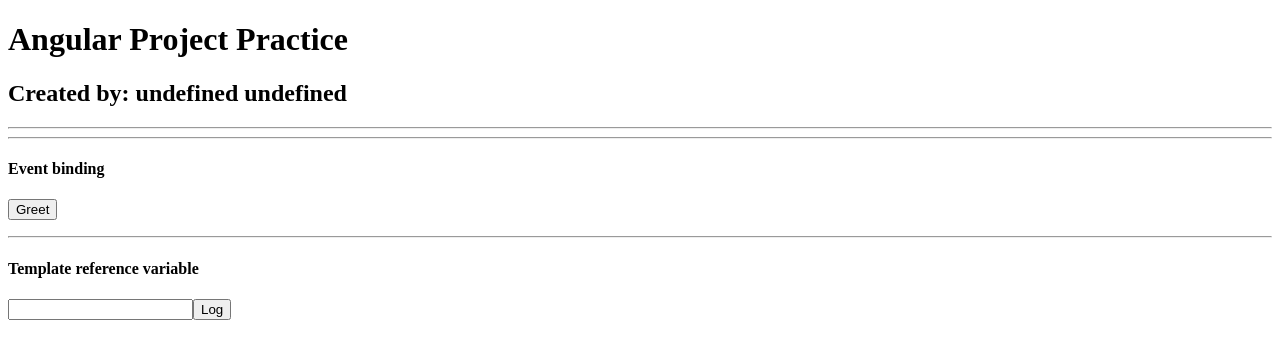
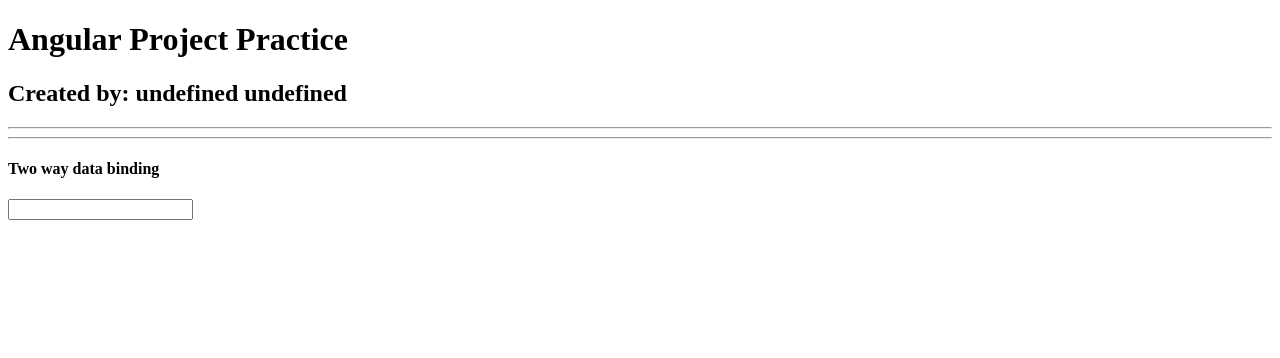
Before and after one commit to naveensinghgniit/angularTest, an Angular app: page / in a window 1280 px wide. Shown: the top 358 px of the page. Built offline with nearby package versions, Linux system fonts and the light colour scheme.

Commit message:
Two way data binding [(ngModel)]

```diff
--- a/src/app/app.component.html
+++ b/src/app/app.component.html
@@ -6,15 +6,9 @@
 <hr>
 <hr>
 
-<h4>Event binding</h4>
-<button (click)="onClick($event)">Greet</button>
-<p>{{greetings}}</p>
-<p>{{greetingType}}</p>
+<h4>Two way data binding</h4>
+<input type="text" [(ngModel)]="userName">
+<p>{{userName}}</p>
 
-<hr>
-
-<h4>Template reference variable</h4>
-<input type="text" #myInput>
-<button (click)="logMessage(myInput.value)">Log</button>
 
 <router-outlet></router-outlet>
--- a/src/app/app.component.ts
+++ b/src/app/app.component.ts
@@ -6,16 +6,5 @@ import { Component } from '@angular/core';
   styleUrls: ['./app.component.scss']
 })
 export class AppComponent {
-  greetings = '';
-  greetingType = '';
-
-  onClick(event) {
-    this.greetings = 'Welcome back to Angular Project';
-    console.log (event);
-    this.greetingType = event.type;
-  }
-
-  logMessage(value) {
-    console.log(value);
-  }
+  public userName = '';
 }
--- a/src/app/app.module.ts
+++ b/src/app/app.module.ts
@@ -3,6 +3,7 @@ import { NgModule } from '@angular/core';
 
 import { AppRoutingModule } from './app-routing.module';
 import { AppComponent } from './app.component';
+import { FormsModule } from '@angular/forms';
 
 @NgModule({
   declarations: [
@@ -10,7 +11,8 @@ import { AppComponent } from './app.component';
   ],
   imports: [
     BrowserModule,
-    AppRoutingModule
+    AppRoutingModule,
+    FormsModule
   ],
   providers: [],
   bootstrap: [AppComponent]
```
